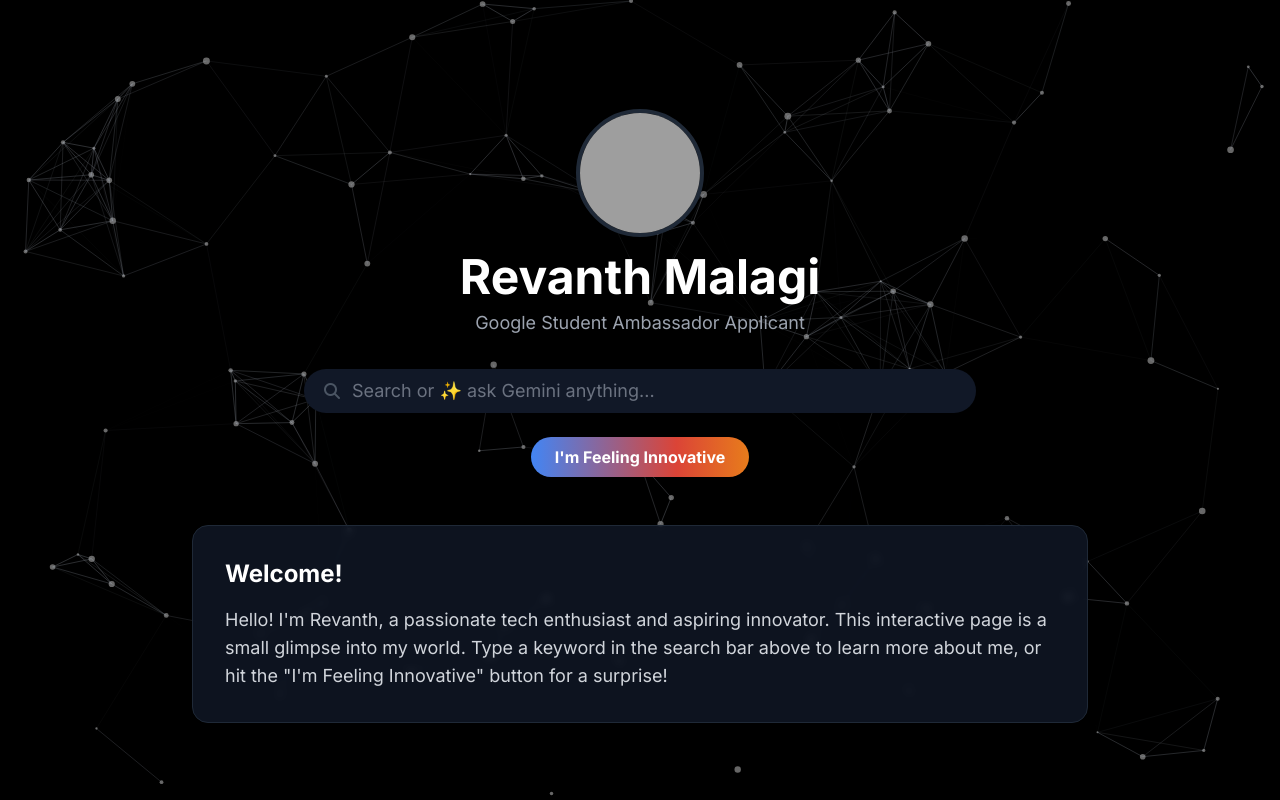
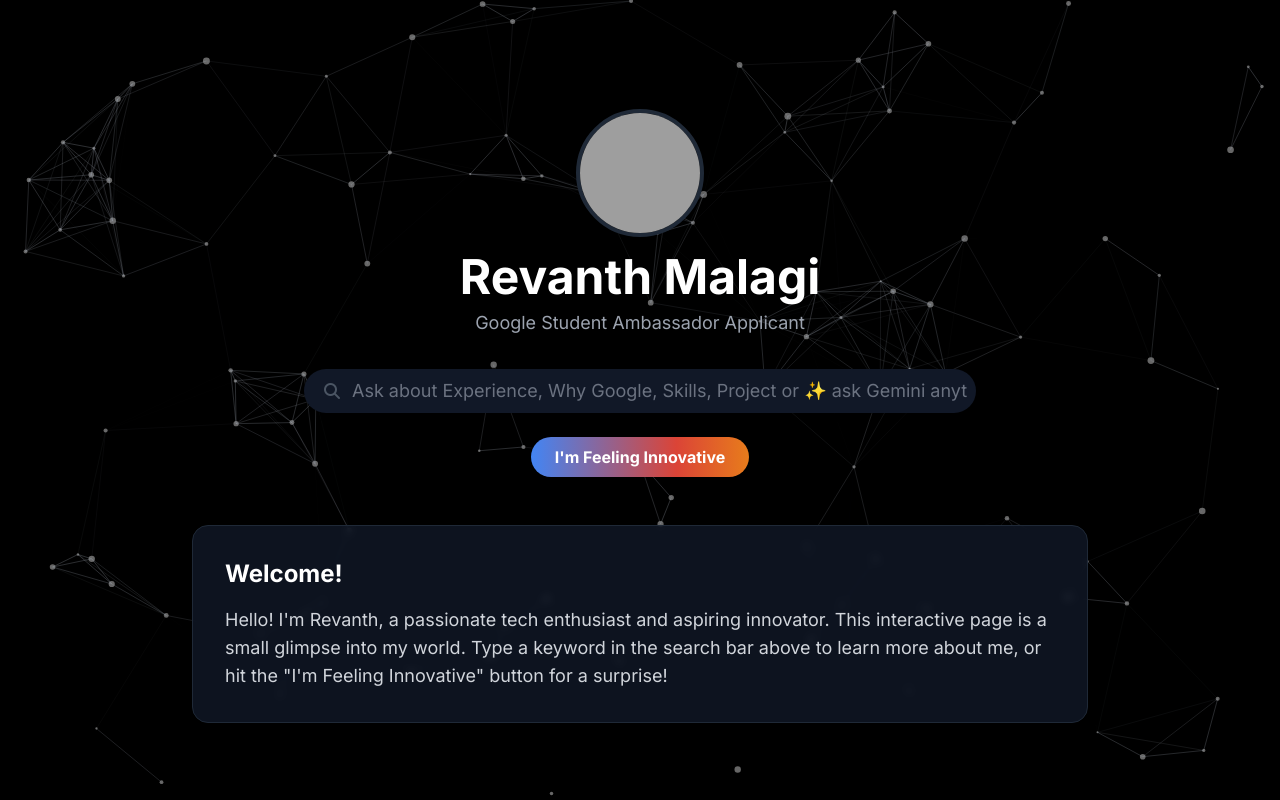
Before and after one commit to 08revanth/Portfolio, a plain HTML site: page index.html in a window 1280 px wide. Drawn offline with nearby package versions, Linux system fonts and the light colour scheme; grey boxes are pictures that could not be loaded.

Commit message:
Update index.html

```diff
--- a/index.html
+++ b/index.html
@@ -139,7 +139,7 @@
             <div class="relative w-full">
                 <div class="flex items-center bg-gray-900 rounded-full shadow-md p-2">
                     <i class="fas fa-search text-gray-600 mx-3"></i>
-                    <input type="text" id="search-input" placeholder="Search or ✨ ask Gemini anything..." class="w-full bg-transparent focus:outline-none text-lg text-gray-200 placeholder-gray-500">
+                    <input type="text" id="search-input" placeholder="Ask about Experience, Why Google, Skills, Project or ✨ ask Gemini anything about me..." class="w-full bg-transparent focus:outline-none text-lg text-gray-200 placeholder-gray-500">
                 </div>
                  <div id="suggestions-box" class="absolute left-0 right-0 mt-2 bg-gray-900 rounded-lg shadow-lg overflow-hidden z-10 hidden">
                     <!-- Suggestions will be populated by JS -->
```
